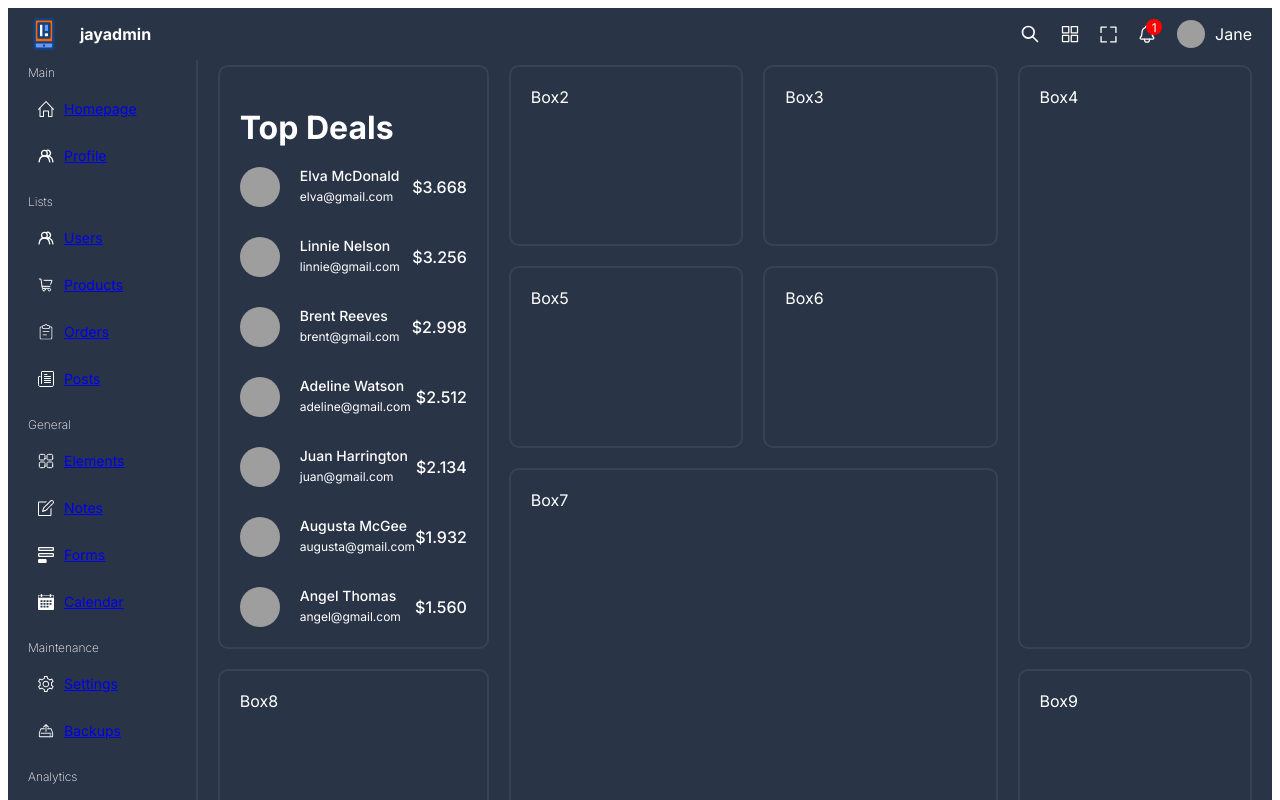
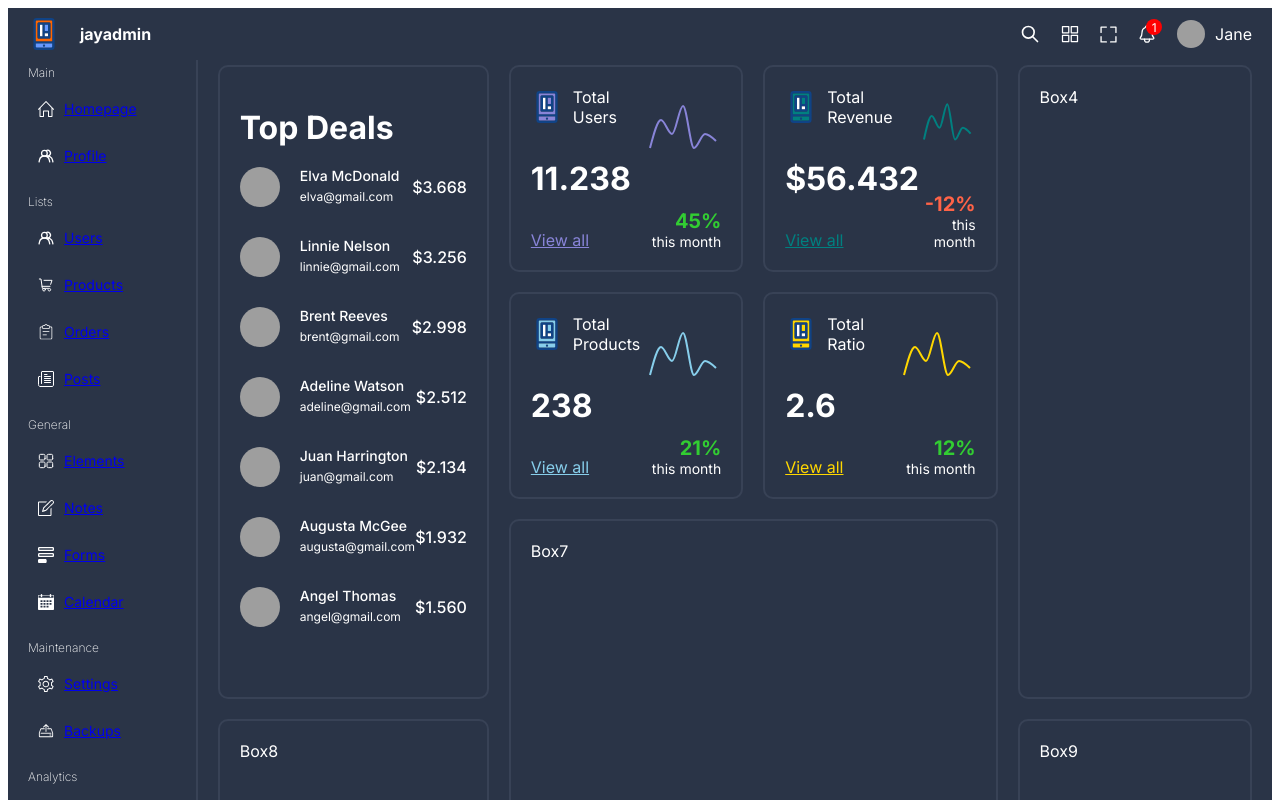
Before and after one commit to jay-rt/react-panel, a React (Vite) app: page / in a window 1280 px wide. Shown: the top 800 px of the page. Built offline with nearby package versions, Linux system fonts and the light colour scheme; grey boxes are pictures that could not be loaded; the HTML template or start-up script is replaced by a standard one.

Commit message:
created linechart components

```diff
--- a/package.json
+++ b/package.json
@@ -13,6 +13,7 @@
     "react": "^18.2.0",
     "react-dom": "^18.2.0",
     "react-router-dom": "^6.14.2",
+    "recharts": "^2.7.3",
     "sass": "^1.64.2"
   },
   "devDependencies": {
--- /dev/null
+++ b/src/components/charts/line/ChartLine.tsx
@@ -0,0 +1,64 @@
+import "./chartline.scss";
+import { Link } from "react-router-dom";
+import { Line, LineChart, ResponsiveContainer, Tooltip } from "recharts";
+
+type Props = {
+  title: string;
+  icon: string;
+  number: number | string;
+  color: string;
+  dataKey: string;
+  percentage: number;
+  chartData: object[];
+};
+
+const ChartLine = (props: Props) => {
+  return (
+    <div className="linecard">
+      <div className="left">
+        <div className="title">
+          <img src={props.icon} alt="" />
+          <span>{props.title}</span>
+        </div>
+        <p>{props.number}</p>
+        <Link to="/" style={{ color: props.color }}>
+          View all
+        </Link>
+      </div>
+      <div className="right">
+        <div className="chart">
+          <ResponsiveContainer width="100%" height="100%">
+            <LineChart data={props.chartData}>
+              <Tooltip
+                contentStyle={{ background: "transparent", border: "none" }}
+                labelStyle={{ display: "none" }}
+                position={{ x: 10, y: 60 }}
+              />
+              <Line
+                type="monotone"
+                dataKey={props.dataKey}
+                stroke={props.color}
+                strokeWidth={2}
+                dot={false}
+              />
+            </LineChart>
+          </ResponsiveContainer>
+        </div>
+        <div className="desc">
+          <span
+            className={
+              props.percentage > 0
+                ? "percentage positive"
+                : "percentage negative"
+            }
+          >
+            {props.percentage}%
+          </span>
+          <span className="duration">this month</span>
+        </div>
+      </div>
+    </div>
+  );
+};
+
+export default ChartLine;
--- /dev/null
+++ b/src/components/charts/line/chartline.scss
@@ -0,0 +1,58 @@
+.linecard {
+    display: flex;
+    height: 100%;
+
+    .left {
+        flex: 3;
+        display: flex;
+        flex-direction: column;
+        justify-content: space-between;
+
+        .title {
+            display: flex;
+            align-items: center;
+            gap: 10px;
+        }
+
+        p {
+            font-weight: bold;
+            font-size: 2rem;
+        }
+    }
+
+    .right {
+        flex: 2;
+        display: flex;
+        flex-direction: column;
+        justify-content: space-between;
+
+        .chart {
+            width: 100%;
+            height: 100%;
+        }
+
+        .desc {
+            display: flex;
+            flex-direction: column;
+            text-align: right;
+
+            .percentage {
+                font-size: 20px;
+                font-weight: bold;
+            }
+
+            .positive {
+                color: limegreen;
+            }
+
+            .negative {
+                color: tomato;
+            }
+
+            .duration {
+                font-size: 14px;
+            }
+
+        }
+    }
+}
--- a/src/pages/home/Home.tsx
+++ b/src/pages/home/Home.tsx
@@ -1,5 +1,12 @@
 import "./home.scss";
-import TopDeals from "../../components/cards/topdeals/TopDeals";
+import TopDeals from "../../components/topdeals/TopDeals";
+import {
+  chartBoxConversion,
+  chartBoxProduct,
+  chartBoxRevenue,
+  chartBoxUser,
+} from "./lineChartData";
+import ChartLine from "../../components/charts/line/ChartLine";
 
 const Home = () => {
   return (
@@ -7,11 +14,19 @@
       <div className="box box1">
         <TopDeals />
       </div>
-      <div className="box box2">Box2</div>
-      <div className="box box3">Box3</div>
+      <div className="box box2">
+        <ChartLine {...chartBoxUser} />
+      </div>
+      <div className="box box3">
+        <ChartLine {...chartBoxRevenue} />
+      </div>
       <div className="box box4">Box4</div>
-      <div className="box box5">Box5</div>
-      <div className="box box6">Box6</div>
+      <div className="box box5">
+        <ChartLine {...chartBoxProduct} />
+      </div>
+      <div className="box box6">
+        <ChartLine {...chartBoxConversion} />
+      </div>
       <div className="box box7">Box7</div>
       <div className="box box8">Box8</div>
       <div className="box box9">Box9</div>
--- /dev/null
+++ b/src/pages/home/lineChartData.ts
@@ -0,0 +1,69 @@
+export const chartBoxUser = {
+  color: "#8884d8",
+  icon: "/userIcon.svg",
+  title: "Total Users",
+  number: "11.238",
+  dataKey: "users",
+  percentage: 45,
+  chartData: [
+    { name: "Sun", users: 400 },
+    { name: "Mon", users: 600 },
+    { name: "Tue", users: 500 },
+    { name: "Wed", users: 700 },
+    { name: "Thu", users: 400 },
+    { name: "Fri", users: 500 },
+    { name: "Sat", users: 450 },
+  ],
+};
+
+export const chartBoxProduct = {
+  color: "skyblue",
+  icon: "/productIcon.svg",
+  title: "Total Products",
+  number: "238",
+  dataKey: "products",
+  percentage: 21,
+  chartData: [
+    { name: "Sun", products: 400 },
+    { name: "Mon", products: 600 },
+    { name: "Tue", products: 500 },
+    { name: "Wed", products: 700 },
+    { name: "Thu", products: 400 },
+    { name: "Fri", products: 500 },
+    { name: "Sat", products: 450 },
+  ],
+};
+export const chartBoxRevenue = {
+  color: "teal",
+  icon: "/revenueIcon.svg",
+  title: "Total Revenue",
+  number: "$56.432",
+  dataKey: "revenue",
+  percentage: -12,
+  chartData: [
+    { name: "Sun", revenue: 400 },
+    { name: "Mon", revenue: 600 },
+    { name: "Tue", revenue: 500 },
+    { name: "Wed", revenue: 700 },
+    { name: "Thu", revenue: 400 },
+    { name: "Fri", revenue: 500 },
+    { name: "Sat", revenue: 450 },
+  ],
+};
+export const chartBoxConversion = {
+  color: "gold",
+  icon: "/conversionIcon.svg",
+  title: "Total Ratio",
+  number: "2.6",
+  dataKey: "ratio",
+  percentage: 12,
+  chartData: [
+    { name: "Sun", ratio: 400 },
+    { name: "Mon", ratio: 600 },
+    { name: "Tue", ratio: 500 },
+    { name: "Wed", ratio: 700 },
+    { name: "Thu", ratio: 400 },
+    { name: "Fri", ratio: 500 },
+    { name: "Sat", ratio: 450 },
+  ],
+};
```
Also changed, not shown: src/components/topdeals/TopDeals.tsx (renamed from src/components/cards/topdeals/TopDeals.tsx), src/components/topdeals/topDealsData.ts (renamed from src/components/cards/topdeals/topDealsData.ts), src/components/topdeals/topdeals.scss (renamed from src/components/cards/topdeals/topdeals.scss), 1 other file (tests, documents, lock files or other folders).
